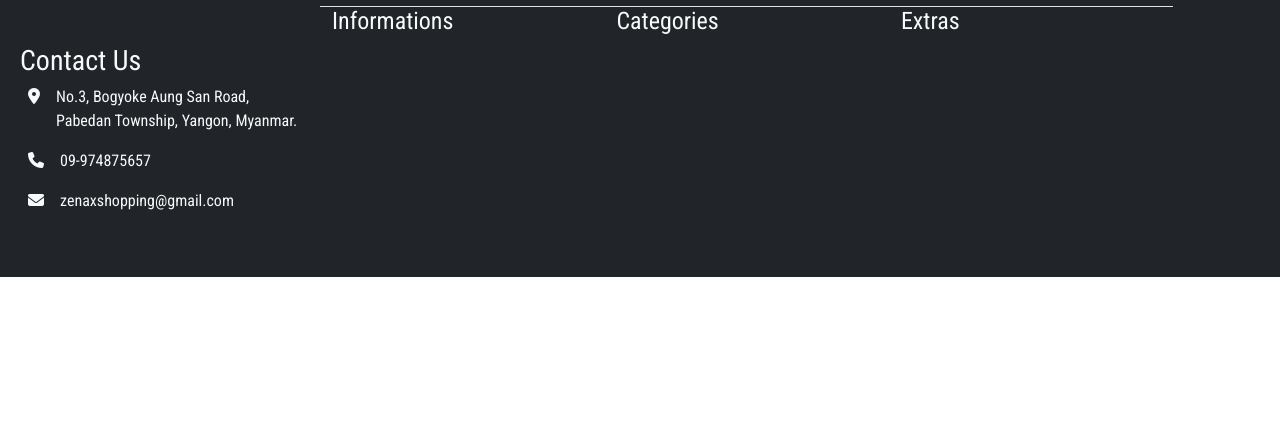
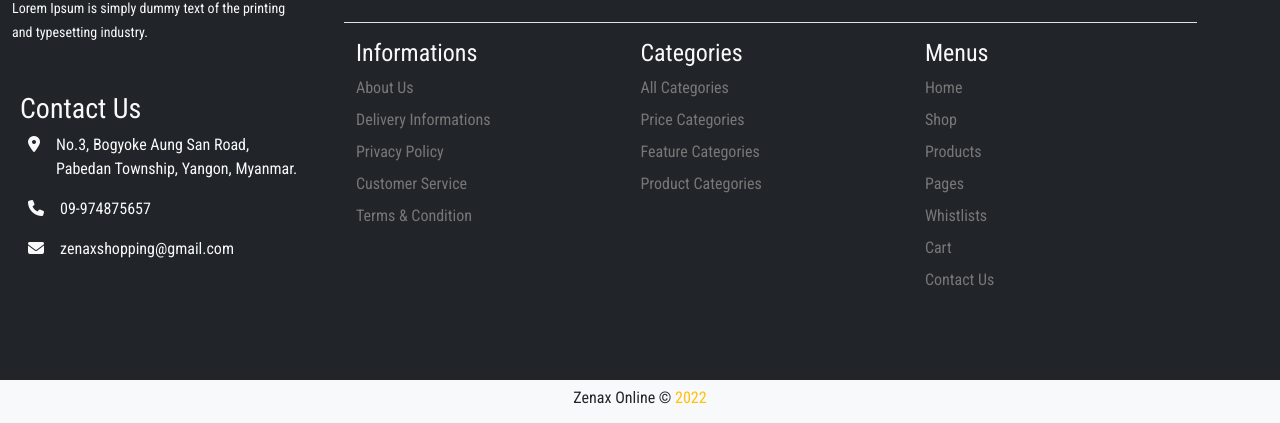
Before and after one commit to myokokooo22/checkoutpage_update, a plain HTML site: page index.html in a window 1280 px wide. Shown: the part 1217-1640 px from the top of the page. Before the commit the page ends 1494 px from the top, so only its background shows below. Drawn offline with nearby package versions, Linux system fonts and the light colour scheme.

Commit message:
27 Aug update

```diff
--- a/css/style.css
+++ b/css/style.css
@@ -118,6 +118,7 @@ body{
     }
 
     .navs{
+        height: 100px;
         border: 0;
         justify-content: center;
     }
@@ -185,7 +186,7 @@ body{
 @media (max-width: 1000px) {
     .bg-oranges{
         background-color: #000;
-    }
+   }
 }
 
 .brandnames{
@@ -262,6 +263,7 @@ body{
 
 .dropdown-menus-contents li a{
     text-decoration: none;
+    font-size: 14px;
     color: #777;
     font-weight: bold;
     letter-spacing: 1px;
@@ -279,7 +281,8 @@ body{
     overflow: hidden;
 }
 
-.dropdown-menus-contents li a::before{
+.dropdown-menus-contents li a::before
+{
     content: '\f178';
     font-family: "Font Awesome 6 Free";
     font-weight: bold;
@@ -345,4 +348,33 @@ body{
 
 /* START FOOTER  */
 
+.footer-menus-contents{
+    padding: 0;
+    margin: 0;
+}
+
+.footer-menus-contents .list-group-item a{
+    color: #777;
+}
+
+.footer-menus-contents .list-group-item a::before{
+    content: '\f178';
+    font-family: "Font Awesome 6 Free";
+    font-weight: bold;
+    color: var(--color1);
+    position: absolute;
+    left: -50px;
+    opacity: 0;
+
+    transition: left 0.3s ease;
+}
+
+.footer-menus-contents .list-group-item a:hover::before{
+    left: -20px;
+    opacity: 1;
+}
+
+.footer-menus-contents .list-group-item a:hover{
+    color: var(--color1);
+}
 /* END FOOTER  */
--- a/index.html
+++ b/index.html
@@ -121,7 +121,7 @@
         <!--end search category-->
 
         <!--start navbar-->
-           <nav class="navbar navbar-expand-lg navbar-dark bg-oranges mt-sm-5 mt-lg-0">
+           <nav class="navbar navbar-expand-lg navbar-dark bg-oranges">
             <a href="#" id="brand1" class="navbar-brand text-uppercase mx-5 d-none d-lg-block brandnames"><i class="fa-solid fa-bars-staggered"></i>
                 All Category <i class="fa-solid fa-chevron-down"></i></a>
 
@@ -324,11 +324,11 @@
            <footer class="bg-dark text-light py-5">
             <div class="container-fluid">
                 <div class="row">
-                    <div class="col-lg-3 col-sm-12">
-                        <h4 class="mx-4">Zenax</h4>
+                    <div class="col-lg-3 col-sm-12 mb-4">
+                        <h4 class="display-3">Zenax</h4>
                         <span class="small text-center">Lorem Ipsum is simply dummy text of the printing and typesetting industry.</span>
 
-                        <div class="mt-5">
+                        <div class="mt-5 d-none d-lg-block">
                             <h3 class="mb-2 mx-2">Contact Us</h3>
                             <div class="d-flex mb-3">
                                 <div><i class="fa-solid fa-location-dot mx-3"></i></div>
@@ -348,9 +348,9 @@
                         </div>
                     </div>
 
-                    <div class="col-lg-8 col-sm-12">
+                    <div class="col-lg-8 col-sm-12 mx-4">
                         <div class="row mb-3">
-                            <div class="col-lg-8 col-sm-12">
+                            <div class="col-lg-8 col-sm-6 mb-3">
                                 <h4>Signup for Newsletters.</h4>
                                 <div class="input-group">
                                     <input type="text" id="newsletter" name="newsletter" class="form-control py-2" placeholder="Email Address" autocomplete="off"/>
@@ -358,7 +358,7 @@
                                 </div>
                             </div>
 
-                            <div class="col-lg-4 col-sm-12">
+                            <div class="col-lg-4 col-sm-6">
                                 <h4 class="text-center">Follow Us</h4>
                                 <div>
 
@@ -368,20 +368,48 @@
                         </div>
 
                         <div class="row mb-3 border-top">
-                            <div class="col-lg-4 col-sm-12">
-                                 <h4>Informations</h4>
+                            <div class="col-lg-4 col-sm-4 mb-3">
+                                 <h4 class="mt-3">Informations</h4>
+                                 <ul class="footer-menus-contents">
+                                    <li class="list-group-item mb-2"><a href="#" class="nav-link">About Us</a></li>
+                                    <li class="list-group-item mb-2"><a href="#" class="nav-link">Delivery Informations</a></li>
+                                    <li class="list-group-item mb-2"><a href="#" class="nav-link">Privacy Policy</a></li>
+                                    <li class="list-group-item mb-2"><a href="#" class="nav-link">Customer Service</a></li>
+                                    <li class="list-group-item mb-2"><a href="#" class="nav-link">Terms & Condition</a></li>
+                                 </ul>
                             </div>
 
-                            <div class="col-lg-4 col-sm-12">
-                                <h4>Categories</h4>
+                            <div class="col-lg-4 col-sm-4 mb-3">
+                                <h4 class="mt-3">Categories</h4>
+                                <ul class="footer-menus-contents">
+                                    <li class="list-group-item mb-2"><a href="#" class="nav-link">All Categories</a></li>
+                                    <li class="list-group-item mb-2"><a href="#" class="nav-link">Price Categories</a></li>
+                                    <li class="list-group-item mb-2"><a href="#" class="nav-link">Feature Categories</a></li>
+                                    <li class="list-group-item mb-2"><a href="#" class="nav-link">Product Categories</a></li>
+                                </ul>
                             </div>
 
-                            <div class="col-lg-4 col-sm-12">
-                                <h4>Extras</h4>
+                            <div class="col-lg-4 col-sm-4 mb-3">
+                                <h4 class="mt-3">Menus</h4>
+                                <ul class="footer-menus-contents">
+                                    <li class="list-group-item mb-2"><a href="#" class="nav-link">Home</a></li>
+                                    <li class="list-group-item mb-2"><a href="#" class="nav-link">Shop</a></li>
+                                    <li class="list-group-item mb-2"><a href="#" class="nav-link">Products</a></li>
+                                    <li class="list-group-item mb-2"><a href="#" class="nav-link">Pages</a></li>
+                                    <li class="list-group-item mb-2"><a href="#" class="nav-link">Whistlists</a></li>
+                                    <li class="list-group-item mb-2"><a href="#" class="nav-link">Cart</a></li>
+                                    <li class="list-group-item mb-2"><a href="#" class="nav-link">Contact Us</a></li>
+                                </ul>
                             </div>
                         </div>
                     </div>
                 </div>
+            </div>
+           </footer>
+
+           <footer>
+            <div class="container-fluid bg-light text-center py-2">
+                <h6 class="text-dark">Zenax Online &copy; <span id="year" class="text-warning">1999</span></h6>
             </div>
            </footer>
     <!-- END FOOTER  -->
--- a/js/app.js
+++ b/js/app.js
@@ -31,3 +31,10 @@ var allcat = document.getElementById('brand1').addEventListener('click',()=>{
 });
 
 //END Navbar dropdown categories
+
+//START FOOTER SECTION
+const dates = document.getElementById('year');
+let years = new Date().getUTCFullYear();
+dates.textContent = years;
+
+//END FOOTER SECTION
```
